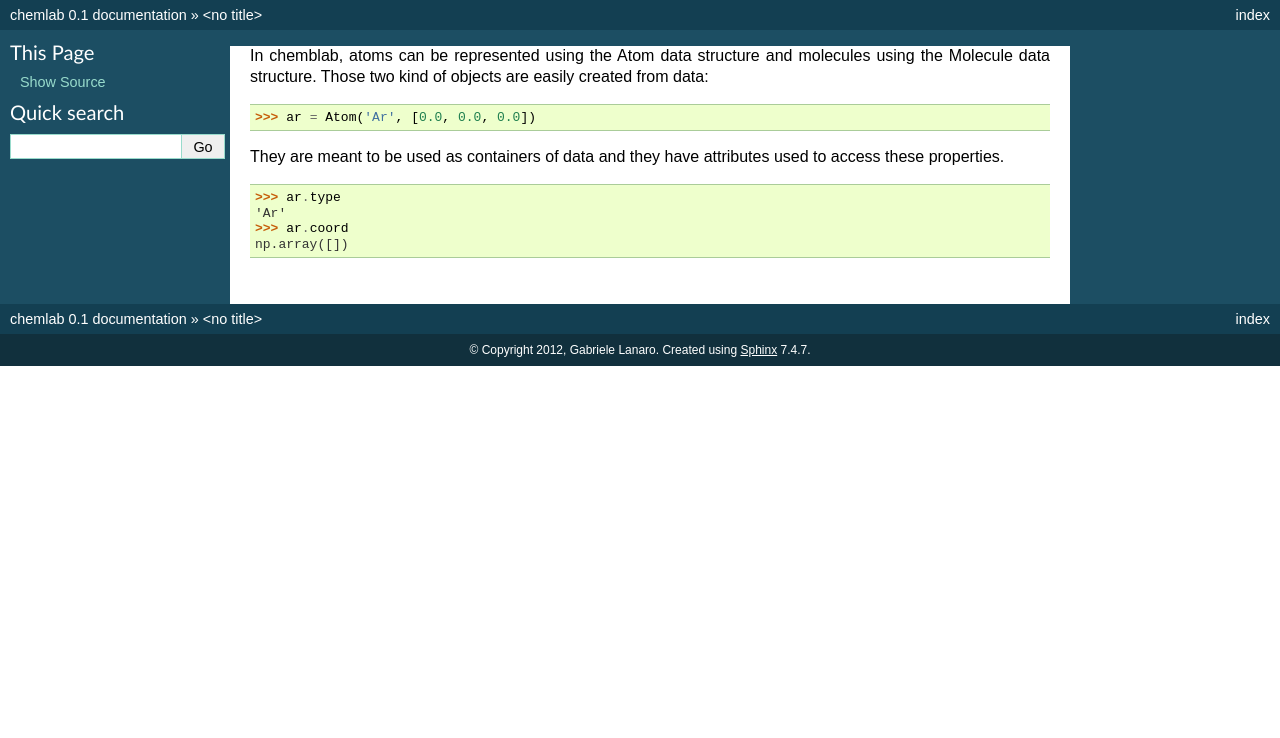
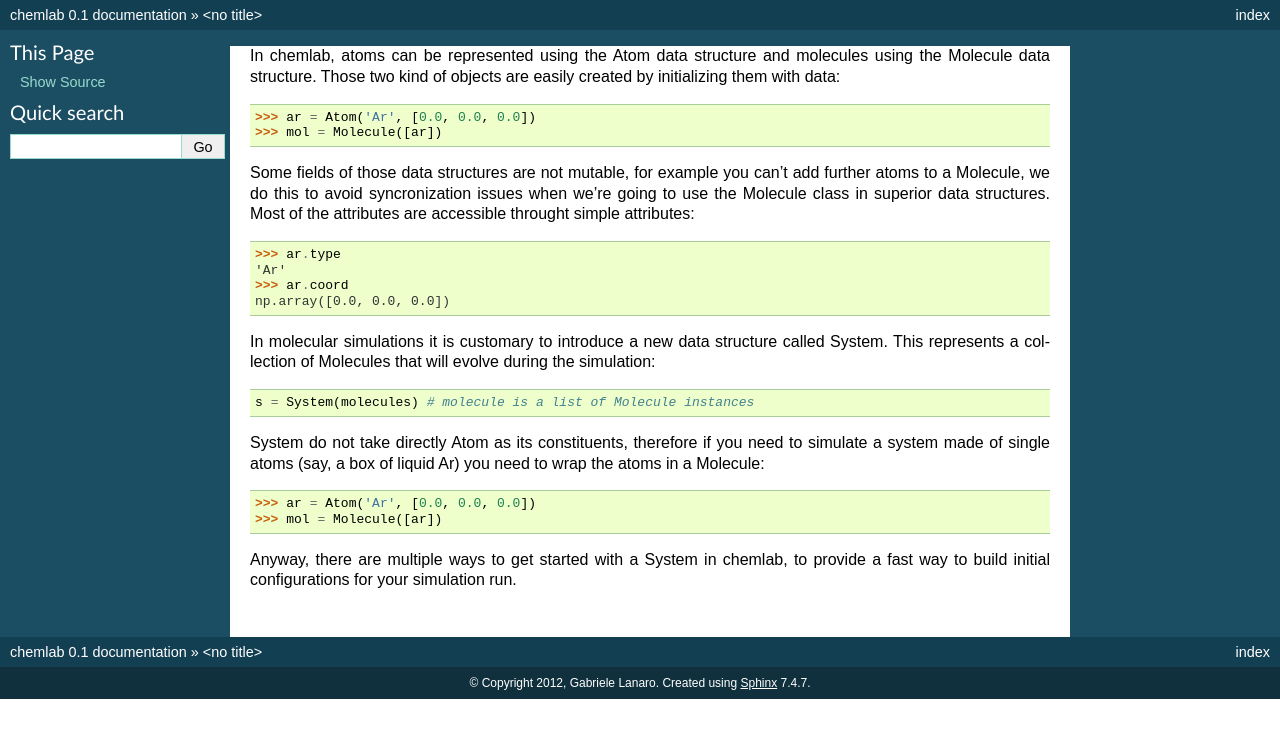
Before and after one commit to chemlab/chemlab, a Sphinx documentation site: the page built from docs/core.rst, in a window 1280 px wide. Shown: the top 738 px of the page. Built offline with Sphinx 7.4.7, drawn with Linux system fonts in a browser that asks for light colours; formulas are drawn with MathJax 3.

Commit message:
Update docs/core.rst

```diff
--- a/docs/core.rst
+++ b/docs/core.rst
@@ -1,13 +1,32 @@
-In chemblab, atoms can be represented using the Atom data structure
+In chemlab, atoms can be represented using the Atom data structure
 and molecules using the Molecule data structure. Those two kind of
-objects are easily created from data::
+objects are easily created by initializing them with data::
 
     >>> ar = Atom('Ar', [0.0, 0.0, 0.0])
+    >>> mol = Molecule([ar])
 
-They are meant to be used as containers of data and they have
-attributes used to access these properties.
+Some fields of those data structures are not mutable, for example you can't
+add further atoms to a Molecule, we do this to avoid syncronization issues
+when we're going to use the Molecule class in superior data structures.
+Most of the attributes are accessible throught simple attributes::
 
    >>> ar.type
    'Ar'
    >>> ar.coord
-   np.array([])
+   np.array([0.0, 0.0, 0.0])
+
+In molecular simulations it is customary to introduce a new data structure
+called System. This represents a collection of Molecules that will evolve
+during the simulation::
+
+   s = System(molecules) # molecule is a list of Molecule instances
+
+System do not take directly Atom as its constituents, therefore if you need to simulate
+a system made of single atoms (say, a box of liquid Ar) you need to wrap the atoms in a
+Molecule::
+
+   >>> ar = Atom('Ar', [0.0, 0.0, 0.0])
+   >>> mol = Molecule([ar])
+
+Anyway, there are multiple ways to get started with a System in chemlab, to provide a
+fast way to build initial configurations for your simulation run.
```
